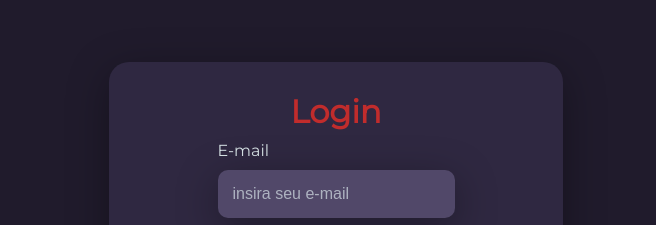
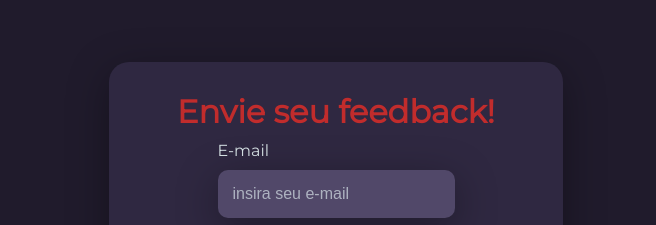
Before and after one commit to muurilodev/test, a plain HTML site: page index.html in a window 1280 px wide. Shown: the part 122-347 px from the top of the page, 624-1280 px from the left. Drawn offline with Linux system fonts and the light colour scheme.

Commit message:
Add files via upload

```diff
--- a/index.html
+++ b/index.html
@@ -13,7 +13,7 @@
     </div>
     <div class="right-login">
      <div class="card-login">
-     <h1>Login</h1>
+     <h1>Envie seu feedback!</h1>
      <form action="Adm.html">
         <div class="text-field">
         <label for="usuario">E-mail</label>
```
